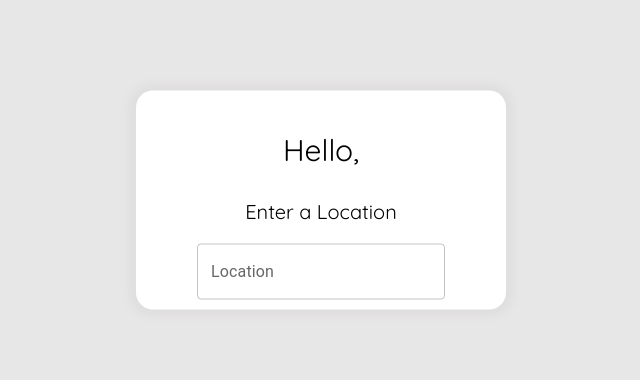
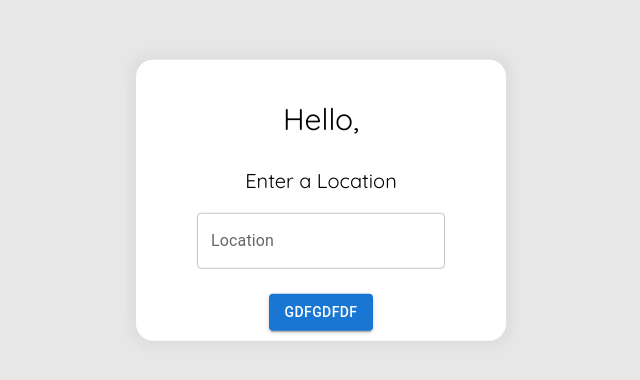
Before and after one commit to Landeryou05/WeatherWebApp, a React (Create React App) app: page / in a window 1280 px wide. Shown: the part 200-580 px from the top of the page, without its empty margins (319-959 px from the left). Built offline with nearby package versions, Linux system fonts and the light colour scheme.

Commit message:
Fix bug with app crashing

```diff
--- a/src/Frontend/Components/Button.js
+++ b/src/Frontend/Components/Button.js
@@ -0,0 +1,14 @@
+import Button from '@mui/material/Button';
+import styled from 'styled-components';
+
+const ButtonDiv = styled.div`
+    margin-top: 25px;
+`
+
+export default function SubmitButton() {
+  return (
+    <ButtonDiv>
+      <Button variant="contained">gdfgdfdf</Button>
+    </ButtonDiv>
+  );
+}
--- a/src/Frontend/Components/Container.js
+++ b/src/Frontend/Components/Container.js
@@ -1,6 +1,7 @@
 import styled from "styled-components"
 import SearchPageHeading from "./Header";
 import SearchBar from '../Components/SearchBar';
+import SubmitButton from "./Button";
 
 const SearchPageContainerDiv = styled.div`
     padding: 10px;
@@ -22,6 +23,7 @@ function SearchPageContainer(){
         <SearchPageContainerDiv>
             <SearchPageHeading/>
             <SearchBar/>
+            <SubmitButton/>
         </SearchPageContainerDiv>
     );
 }
```
